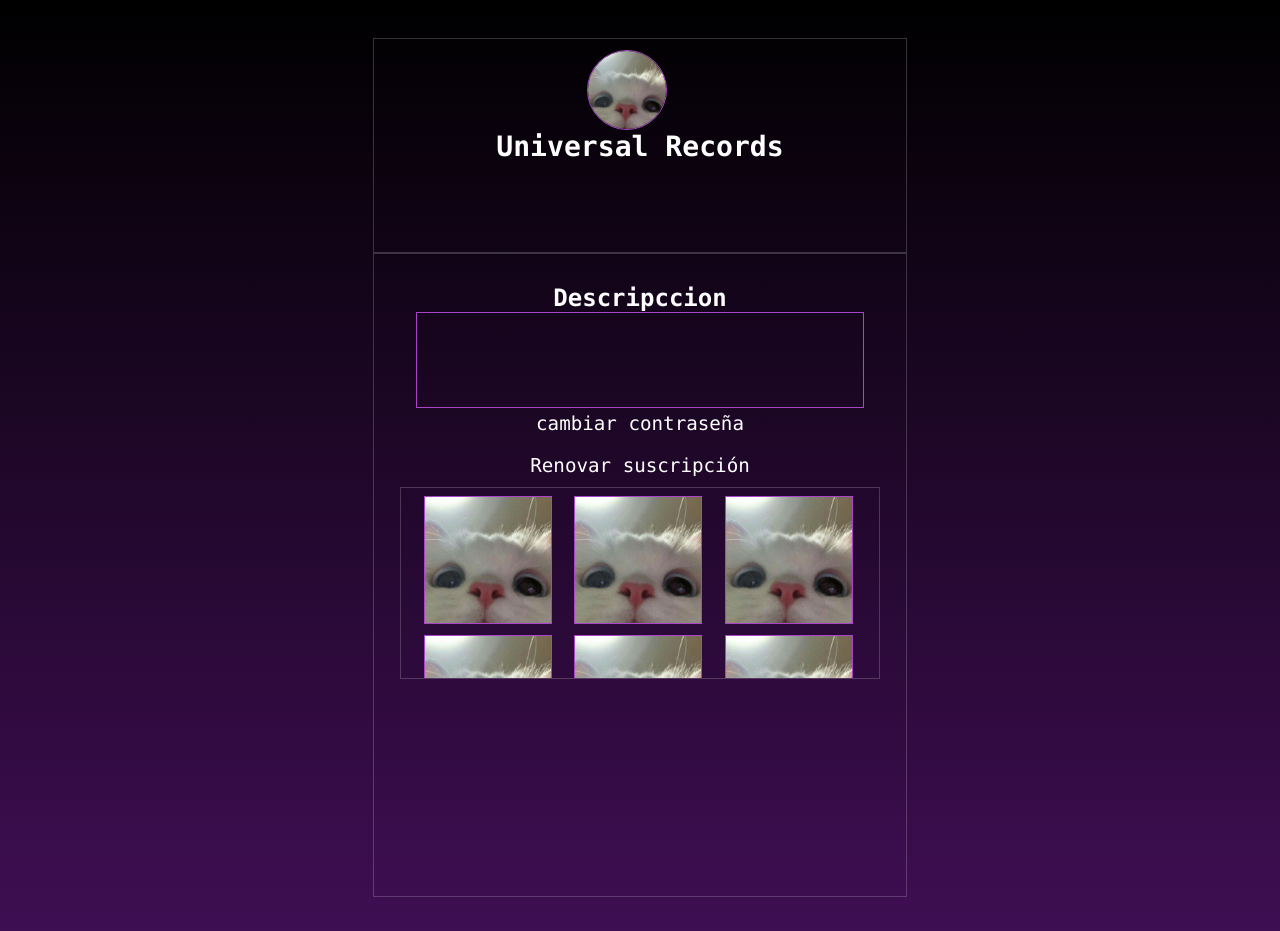
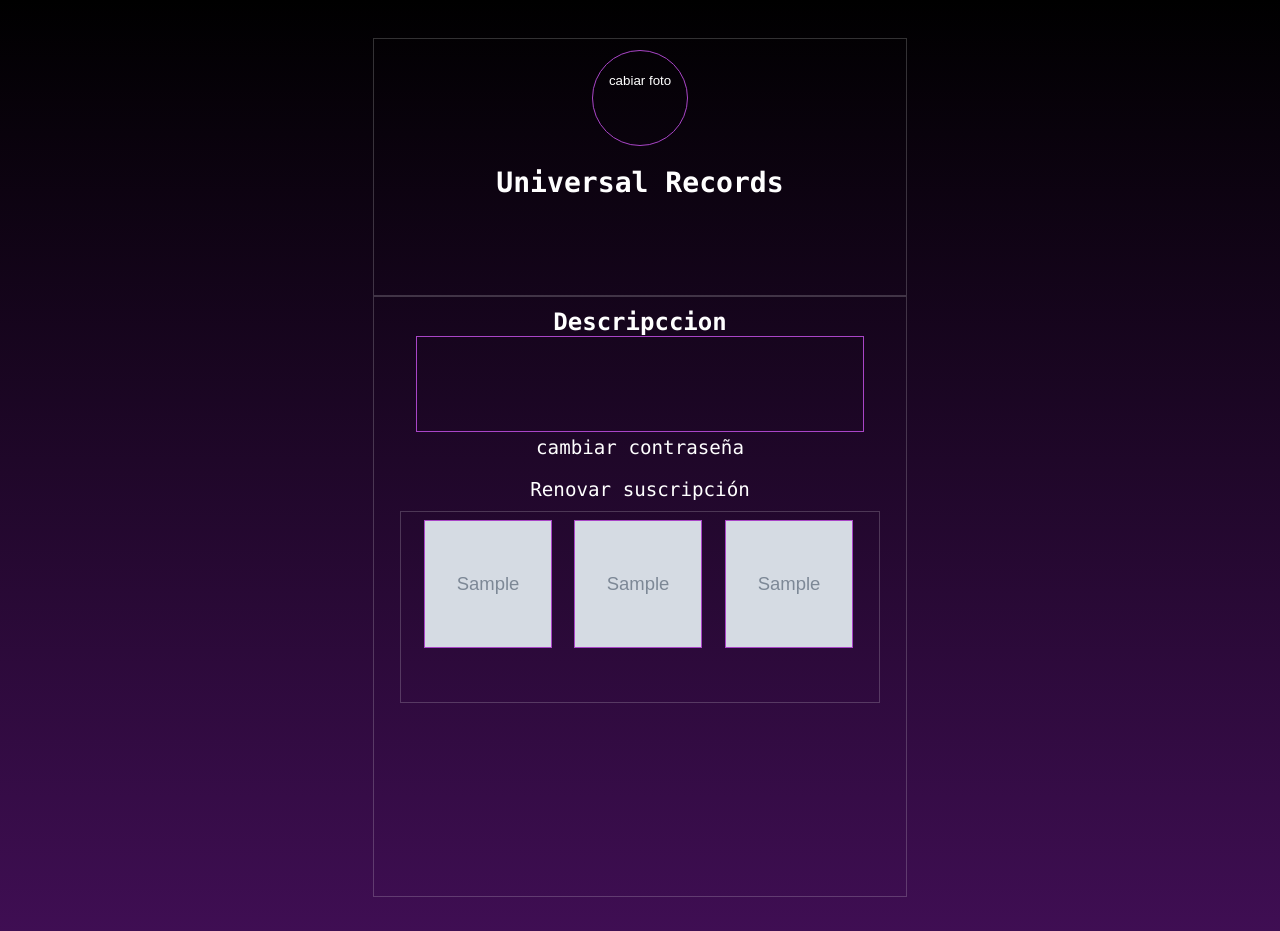
Before and after one commit to milosnowcat/sound-flower, a PHP site: page /perfil.php in a window 1280 px wide. Run offline with PHP 8.4, Linux system fonts and the light colour scheme; a user stored in the database is signed in; data comes from the database, SQL or seed files in the repository; tables that the repository leaves empty hold one stand-in row (values such as "Sample post"); grey boxes marked "Sample" are stand-in pictures; data that the repository does not hold is empty.

Commit message:
todo el php de perfil
estoy feliz por hacer esto:D ya funciona todo :D

```diff
--- a/perfil.css
+++ b/assets/css/perfil.css
@@ -21,8 +21,7 @@ main{
 }
 .head_perfil{
     width: 100%;
-    height:25%;
-    text-align: center;
+    height:30%;
     padding-top: 2%;
     border: 1px solid rgba(245, 243, 243, 0.2);
 }
@@ -32,20 +31,31 @@ img{
     border-radius: 8ex;
 }
 .foto_perfil{
-    margin-left: 40%;
-    width: 5rem;
-    height: 5rem;
+    margin-left: 41%;
+    width: 6rem;
+    height: 6rem;
     border: 1px solid #a945c7;
     border-radius: 8ex;
+    text-align: center;
+}
+.cambiar{
+    background: none;
+    color: #fff;
+    border: none;
+}
+.cambiar:hover{
+    opacity: 70%;
 }
 .nombre_perfil{
     font-size: x-large;
     width: 100%;
+    text-align: center;
+    margin-top: 20px;
 }
 .body_perfil{
     float: left;
     width: 100%;
-    height: 75%;
+    height: 70%;
     text-align: center;
     padding-top: 2%;
     border: 1px solid rgba(245, 243, 243, 0.2);
@@ -99,3 +109,6 @@ div{
 .play-foto{
     border-radius: 0%;
 }
+#fot{
+    display: none;
+}
--- a/perfil.php
+++ b/perfil.php
@@ -1,16 +1,27 @@
 <?php
     session_start();
-    /*
     if(!isset($_SESSION['id'])|| !$_SESSION['id']){
         header('Location: login.html');
     }
-    */
     require_once('assets/php/conexion.php');
     mysqli_set_charset($conn,'utf8');
     $usuario=$_SESSION['id'];
     $sql="SELECT * FROM usuarios WHERE Id = '$usuario'";
     $envio=mysqli_query($conn,$sql);
-    $mostrar = mysqli_fetch_array($envio)
+    $mostrar = mysqli_fetch_array($envio);
+    if($_POST){
+        $foto=$_POST['foto_usuario'];
+        $archivo = $_FILES['foto_usuario']['tmp_name'];
+        $rut = "../assets/img/users/$foto";
+        $bd = "/assets/img/users/$foto";
+        move_uploaded_file($archivo,$rut);
+        $sqlfoto="UPDATE usuarios SET Foto='$bd' WHERE Id ='$usuario'";
+        $env=$envio=mysqli_query($conn,$sqlfoto);
+        header('Location: perfil.php');
+    }
+    $idUS=$mostrar['Id'];
+    $sqlcancion="SELECT * FROM playlists WHERE Id_Usuario = '$idUS'";
+    $enviocnacion=mysqli_query($conn,$sqlcancion);
 ?>
 
 <!DOCTYPE html>
@@ -19,62 +30,44 @@
     <meta charset="UTF-8">
     <meta name="viewport" content="width=device-width, initial-scale=1.0">
     <title>Perfil</title>
-    <link rel="stylesheet" href="perfil.css">
+    <link rel="stylesheet" href="assets/css/perfil.css">
 </head>
 <body>
     <main>
         <section class="head_perfil">
             <article class="foto_perfil">
-                <img src="assets/img/cat.jpeg" alt="">
+                <form action="perfil.php" method='post'>
+                    <input type="file" name="foto_usuario" id="fot">
+                    <label for="fot"><img src=" <?php echo $mostrar['Foto']; ?> " alt=""></label>
+                    <input type="submit" value="cabiar foto" class='cambiar'>
+                </form>
             </article>
             <article class="nombre_perfil">
                 <h1> <?php echo $mostrar['Nombre']; ?> </h1>
             </article>
         </section>
 
-        <section class="body_perfil">
-            <br>
-            <h2>Descripccion</h2>
+        <section class="body_perfil">            <h2>Descripccion</h2>
             <textarea name="" id="desc" cols="30" rows="10">
             </textarea>
             <br>
-            <a class="hov" href="">cambiar contraseña</a>
+            <a class="hov" href="password.html">cambiar contraseña</a>
             <br><br>
-            <a class="hov" href="">Renovar suscripción</a>
+            <a class="hov" href="pago.php">Renovar suscripción</a>
             <section class="playlist">
-                <div>
-                    <a href="" class="cancion">
-                        <img class="play-foto" src="assets/img/cat.jpeg" alt="">
-                    </a>
-                    <a href="" class="cancion">
-                        <img class="play-foto" src="assets/img/cat.jpeg" alt="">
-                    </a>
-                    <a href="" class="cancion">
-                        <img class="play-foto" src="assets/img/cat.jpeg" alt="">
-                    </a>
-                </div>
-                <div>
-                    <a href="" class="cancion">
-                        <img class="play-foto" src="assets/img/cat.jpeg" alt="">
-                    </a>
-                    <a href="" class="cancion">
-                        <img class="play-foto" src="assets/img/cat.jpeg" alt="">
-                    </a>
-                    <a href="" class="cancion">
-                        <img class="play-foto" src="assets/img/cat.jpeg" alt="">
-                    </a>
-                </div>
-                <div>
-                    <a href="" class="cancion">
-                        <img class="play-foto" src="assets/img/cat.jpeg" alt="">
-                    </a>
-                    <a href="" class="cancion">
-                        <img class="play-foto" src="assets/img/cat.jpeg" alt="">
-                    </a>
-                    <a href="" class="cancion">
-                        <img class="play-foto" src="assets/img/cat.jpeg" alt="">
-                    </a>
-                </div>
+                <?php while($playlist = mysqli_fetch_array($enviocnacion)){ ?>
+                    <div>
+                        <a href="/playlist.php?id= <?php echo $playlist['Id']; ?>" class="cancion">
+                            <img class="play-foto" src=" <?php echo $playlist['Foto']; ?> " alt="">
+                        </a>
+                        <a href="/playlist.php?id= <?php echo $playlist['Id']; ?>" class="cancion">
+                            <img class="play-foto" src=" <?php echo $playlist['Foto']; ?> " alt="">
+                        </a>
+                        <a href="/playlist.php?id= <?php echo $playlist['Id']; ?>" class="cancion">
+                            <img class="play-foto" src=" <?php echo $playlist['Foto']; ?> " alt="">
+                        </a>
+                    </div>
+                <?php } ?>
             </section>
         </section>
     </main>
```
Also changed, not shown: assets/img/users/image1.png (added).
